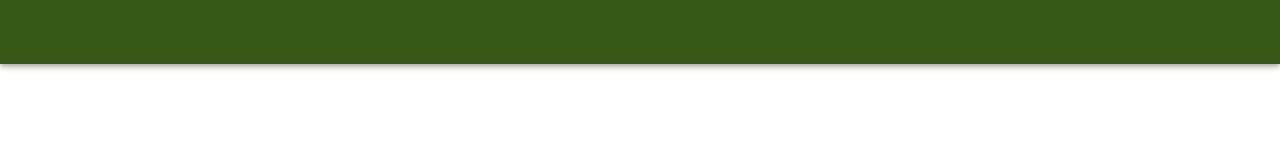
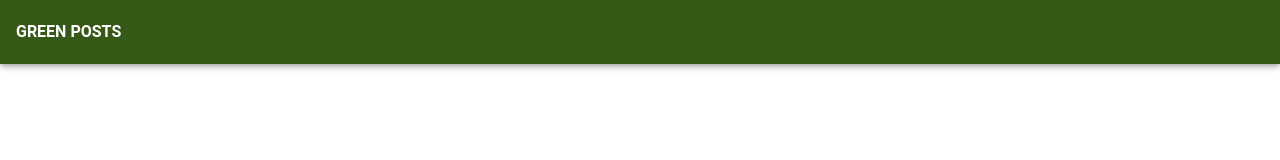
Before and after one commit to AntonyOnScript/social-network-frontend, a Vue app: page / in a window 1280 px wide. Shown: the top 160 px of the page. Built offline with nearby package versions, Linux system fonts and the light colour scheme; a small style sheet from the web is missing.

Commit message:
fix spaces indent

```diff
--- a/src/App.vue
+++ b/src/App.vue
@@ -5,6 +5,7 @@
           color="var(--theme-color)"
           dark
         >
+            <h4>GREEN POSTS</h4>
             <v-spacer></v-spacer>
 
             <div
```
Also changed, not shown: src/components/Warning.vue (indentation only).
